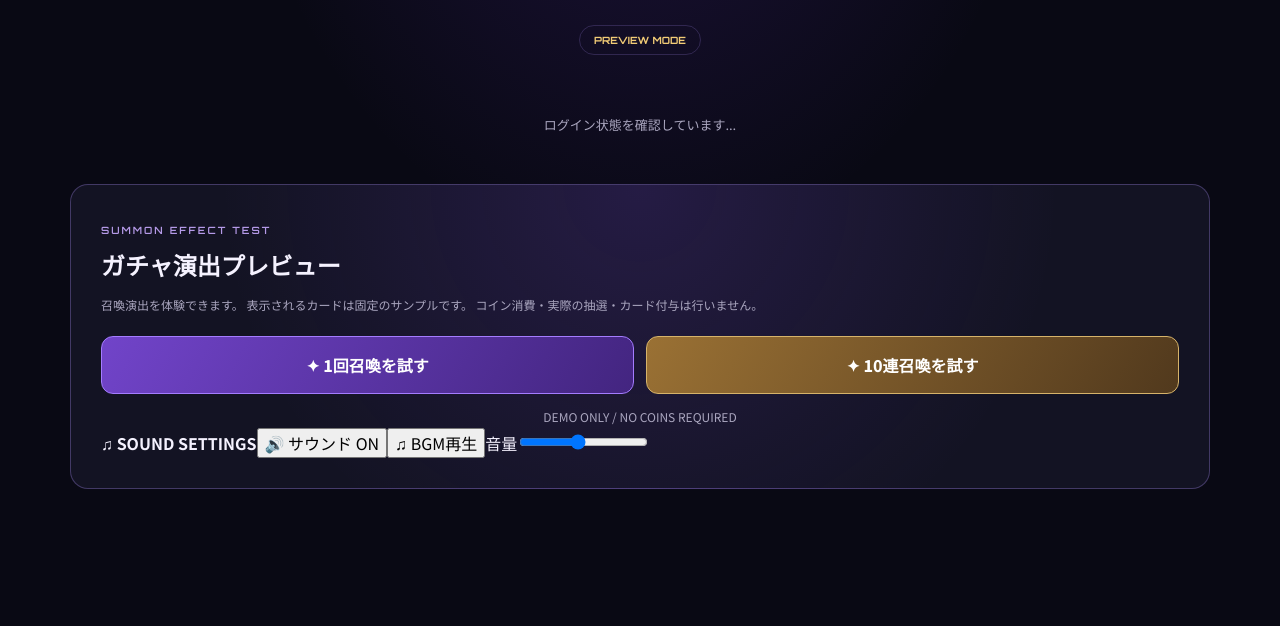
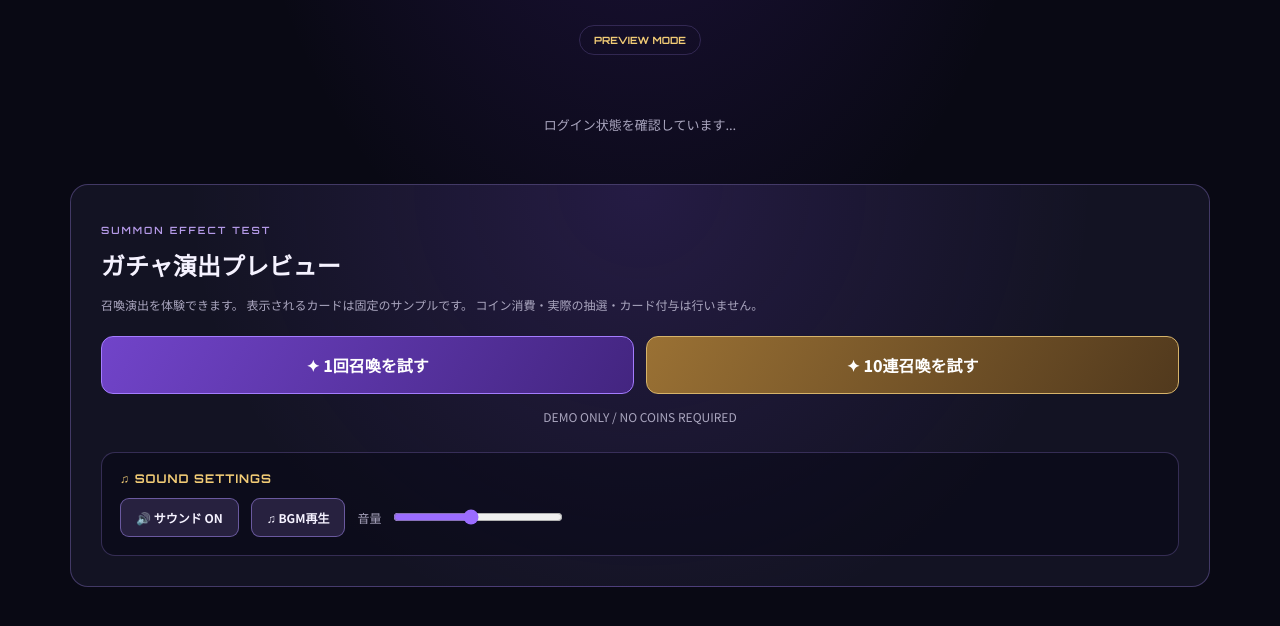
Before and after one commit to nidmegent/games-rash-masters, a plain HTML site: page gacha-play.html in a window 1280 px wide. Shown: the part 280-906 px from the top of the page. Before the commit the page ends 849 px from the top, so only its background shows below. Drawn offline with Linux system fonts and the light colour scheme; no server answers.

Commit message:
Update gacha-effects.css

```diff
--- a/css/gacha-effects.css
+++ b/css/gacha-effects.css
@@ -372,3 +372,75 @@
     animation: none !important;
   }
 }
+
+
+/* =========================================
+   STEP 4-B SOUND SETTINGS
+========================================= */
+
+.gacha-sound-controls {
+  display: flex;
+  flex-wrap: wrap;
+  align-items: center;
+  gap: 12px;
+  margin-top: 24px;
+  padding: 18px;
+  border: 1px solid rgba(174, 145, 255, .25);
+  border-radius: 14px;
+  background: rgba(5, 5, 18, .45);
+}
+
+.gacha-sound-controls > strong {
+  width: 100%;
+  color: #f2cc76;
+  font: 700 12px Orbitron, sans-serif;
+  letter-spacing: 1px;
+}
+
+.gacha-sound-controls button {
+  padding: 10px 15px;
+  border: 1px solid rgba(174, 145, 255, .5);
+  border-radius: 9px;
+  color: #f5f2ff;
+  background: #27213f;
+  font-size: 12px;
+  font-weight: 700;
+}
+
+.gacha-sound-controls button:hover:not(:disabled) {
+  border-color: #4de8ff;
+}
+
+.gacha-sound-controls button:disabled {
+  opacity: .45;
+  cursor: not-allowed;
+}
+
+.gacha-sound-controls label {
+  display: flex;
+  align-items: center;
+  gap: 10px;
+  color: #aaa6bf;
+  font-size: 12px;
+}
+
+.gacha-sound-controls input[type="range"] {
+  width: min(170px, 40vw);
+  accent-color: #9b6cff;
+}
+
+@media (max-width: 600px) {
+  .gacha-sound-controls {
+    gap: 10px;
+    padding: 14px;
+  }
+
+  .gacha-sound-controls button {
+    flex: 1;
+  }
+
+  .gacha-sound-controls label {
+    width: 100%;
+    justify-content: space-between;
+  }
+}
```
